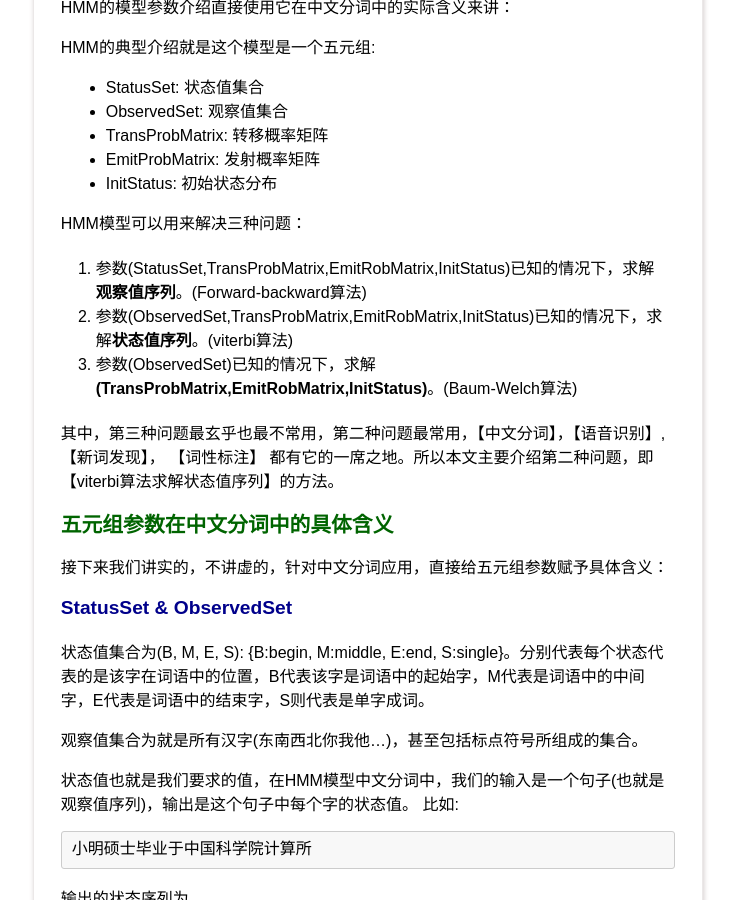
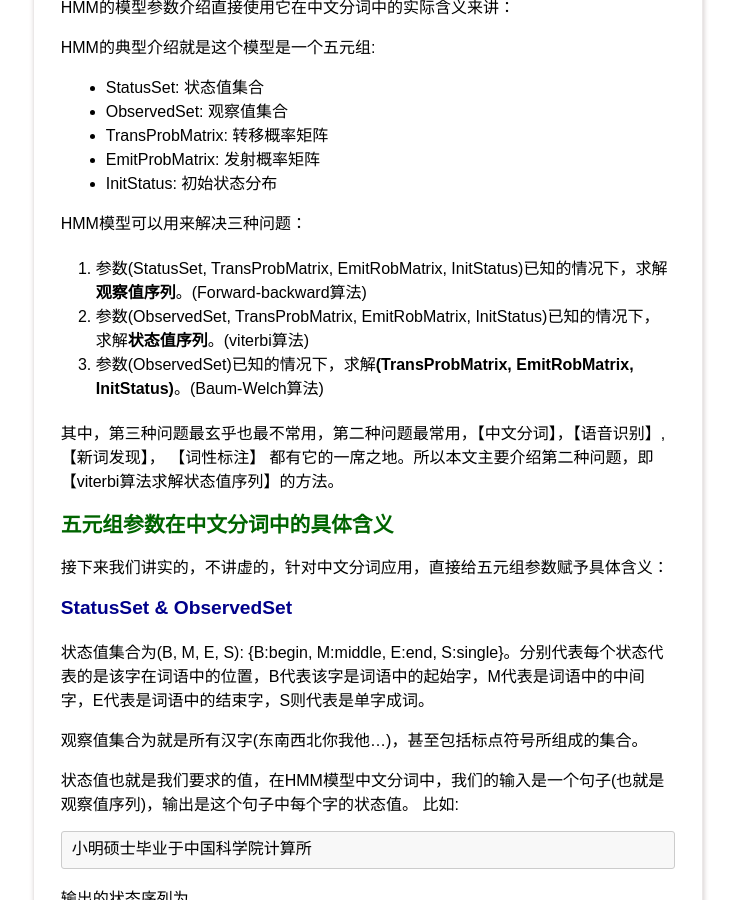
Before and after one commit to yanyiwu/blog, a Jekyll site: the page built from _posts/2014-04-07-hmm-segment-xiangjie.md, in a window 1280 px wide and 900 px high, scrolled down 1133 px. Shown: the whole window, without its empty margins (272-1009 px from the left). Built offline with Jekyll 4.4.1, drawn with Linux system fonts in a browser that asks for light colours; Markdown is read by kramdown in place of the engine named in the settings; comment, search, counter and statistics services are not loaded; some of the changed text lies outside the part shown.

Commit message:
fix display in mobile phone

````diff
--- a/_posts/2014-04-07-hmm-segment-xiangjie.md
+++ b/_posts/2014-04-07-hmm-segment-xiangjie.md
@@ -40,9 +40,9 @@ HMM的典型介绍就是这个模型是一个五元组:
 
 HMM模型可以用来解决三种问题：
 
-1. 参数(StatusSet,TransProbMatrix,EmitRobMatrix,InitStatus)已知的情况下，求解**观察值序列**。(Forward-backward算法)
-2. 参数(ObservedSet,TransProbMatrix,EmitRobMatrix,InitStatus)已知的情况下，求解**状态值序列**。(viterbi算法)
-3. 参数(ObservedSet)已知的情况下，求解**(TransProbMatrix,EmitRobMatrix,InitStatus)**。(Baum-Welch算法)
+1. 参数(StatusSet, TransProbMatrix, EmitRobMatrix, InitStatus)已知的情况下，求解**观察值序列**。(Forward-backward算法)
+2. 参数(ObservedSet, TransProbMatrix, EmitRobMatrix, InitStatus)已知的情况下，求解**状态值序列**。(viterbi算法)
+3. 参数(ObservedSet)已知的情况下，求解**(TransProbMatrix, EmitRobMatrix, InitStatus)**。(Baum-Welch算法)
 
 其中，第三种问题最玄乎也最不常用，第二种问题最常用，【中文分词】，【语音识别】, 【新词发现】， 【词性标注】 都有它的一席之地。所以本文主要介绍第二种问题，即【viterbi算法求解状态值序列】的方法。
 
@@ -137,7 +137,13 @@ BE/BE/BME/BE/BME/BE/S
 -0.7211965654669841 -3.14e+100 -3.14e+100 -0.6658631448798212
 ```
 
-比如`TransProbMatrix[0][0]`代表的含义就是从状态B转移到状态B的概率，由`TransProbMatrix[0][0] = -3.14e+100`可知，这个转移概率是0，这符合常理。由状态各自的含义可知，状态B的下一个状态只可能是ME，不可能是BS，所以不可能的转移对应的概率都是0，也就是对数值负无穷，在此记为`-3.14e+100`。
+比如`TransProbMatrix[0][0]`代表的含义就是从状态B转移到状态B的概率，由
+
+```
+TransProbMatrix[0][0] = -3.14e+100
+```
+
+可知，这个转移概率是0，这符合常理。由状态各自的含义可知，状态B的下一个状态只可能是ME，不可能是BS，所以不可能的转移对应的概率都是0，也就是对数值负无穷，在此记为`-3.14e+100`。
 
 由上`TransProbMatrix`矩阵可知，对于各个状态可能转移的下一状态，且转移概率对应如下：
 
````
